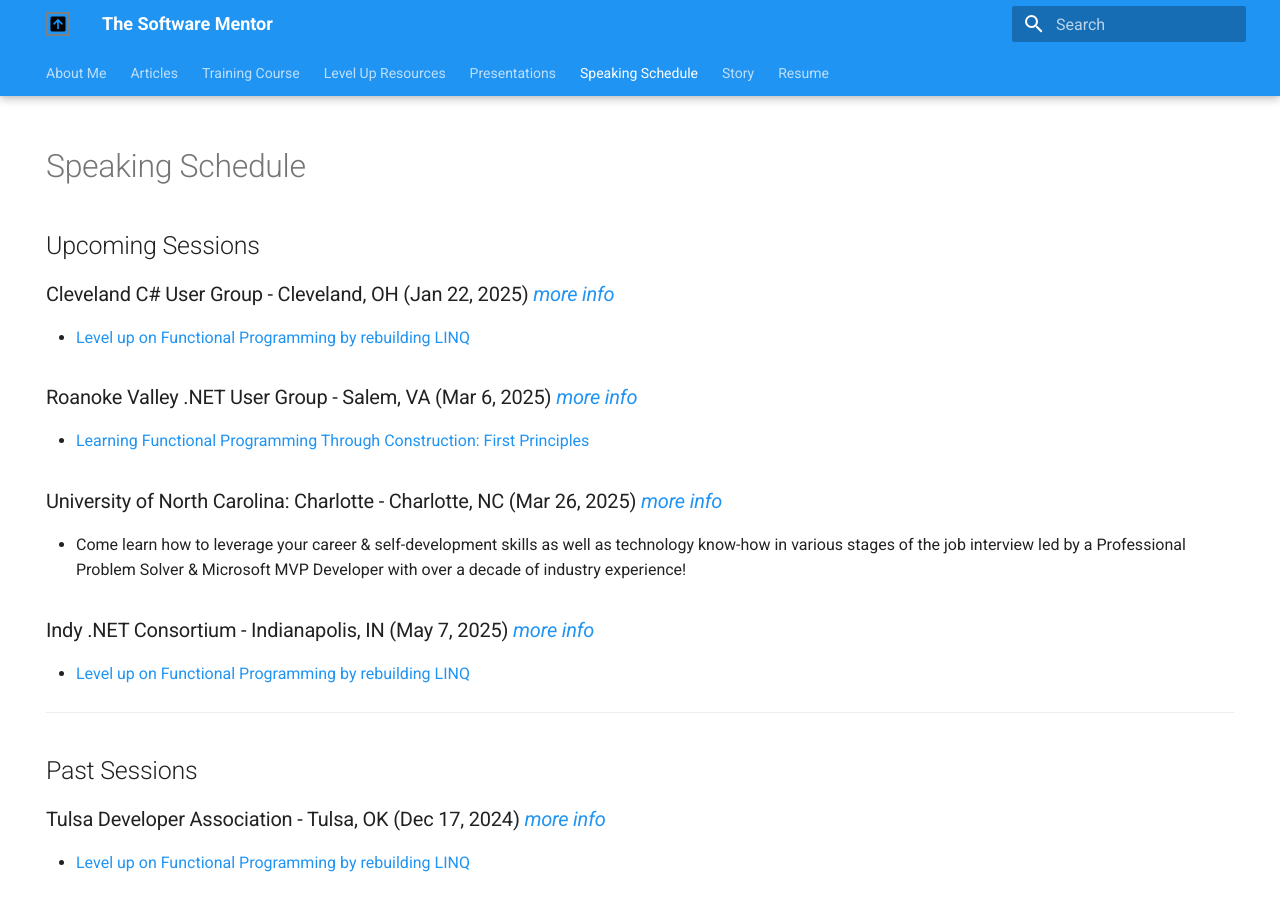
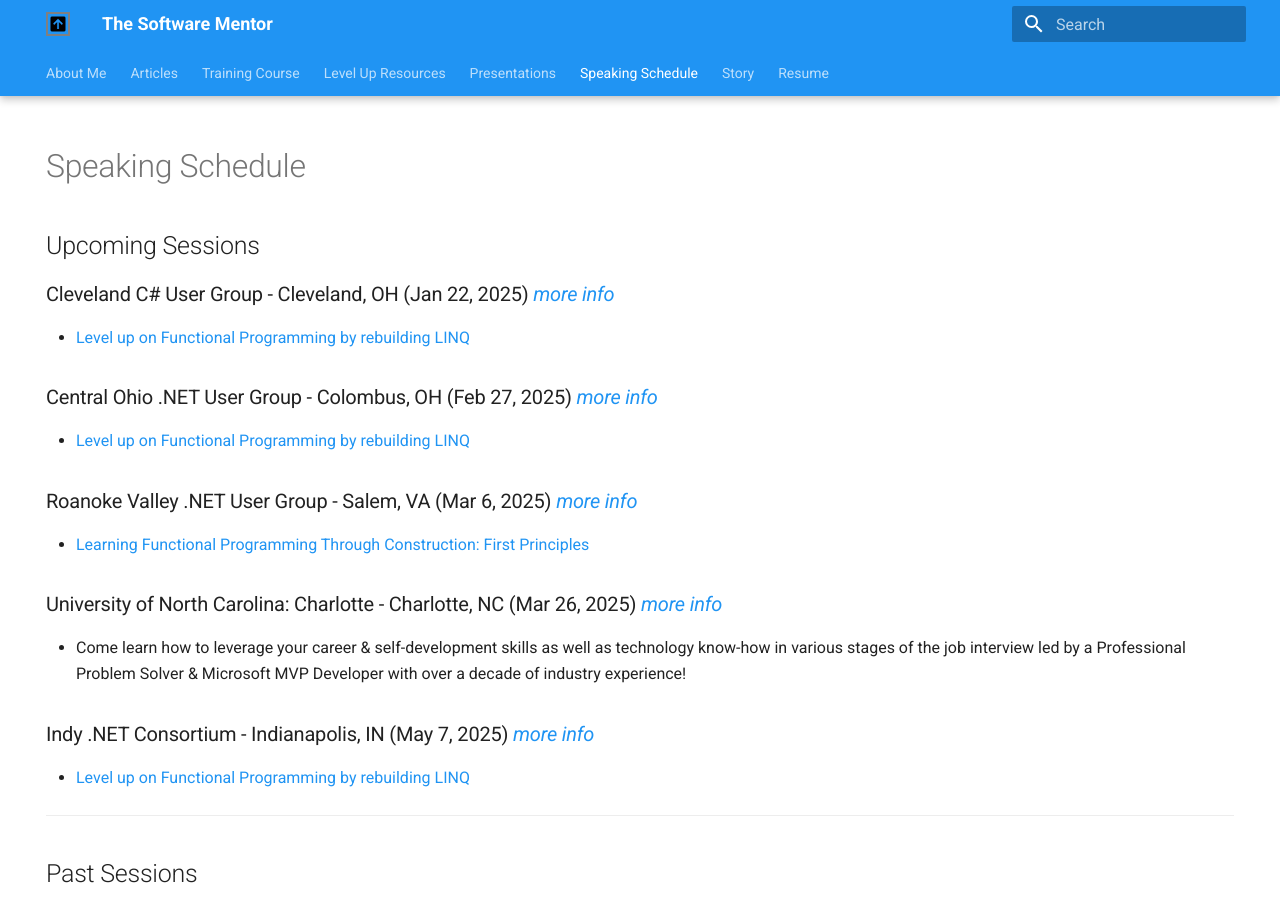
Before and after one commit to cameronpresley/blog, an MkDocs documentation site: the page built from docs/speaking-schedule.md, in a window 1280 px wide and 900 px high. Built offline with MkDocs 1.6.1 and Material for MkDocs 9.7.7, drawn with Linux system fonts in a browser that asks for light colours; plug-ins that fetch from the network failed and are left out.

Commit message:
Update speaking-schedule.md (#114)

```diff
--- a/docs/speaking-schedule.md
+++ b/docs/speaking-schedule.md
@@ -8,6 +8,10 @@ hide:
 ## Upcoming Sessions
 
 ### Cleveland C# User Group - Cleveland, OH (Jan 22, 2025) _[more info](https://meetu.ps/e/NLSld/vjPPr/i)_
+
+- [Level up on Functional Programming by rebuilding LINQ](./presentations.md#level-up-on-functional-programming-by-rebuilding-linq)
+
+### Central Ohio .NET User Group - Colombus, OH (Feb 27, 2025) _[more info](https://www.meetup.com/central-ohio-net-developers-group-condg/events/305588427/)_
 
 - [Level up on Functional Programming by rebuilding LINQ](./presentations.md#level-up-on-functional-programming-by-rebuilding-linq)
 
```
